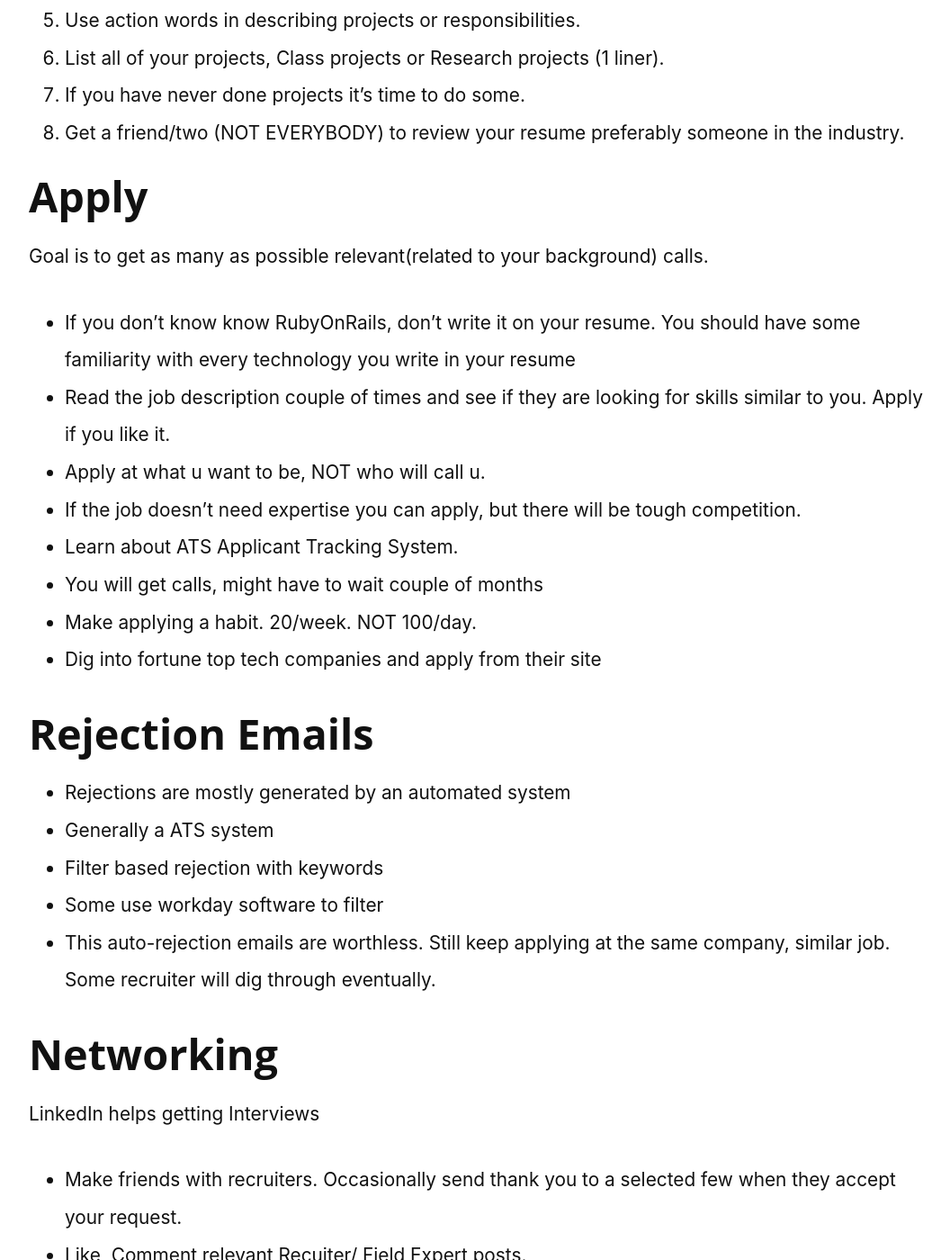
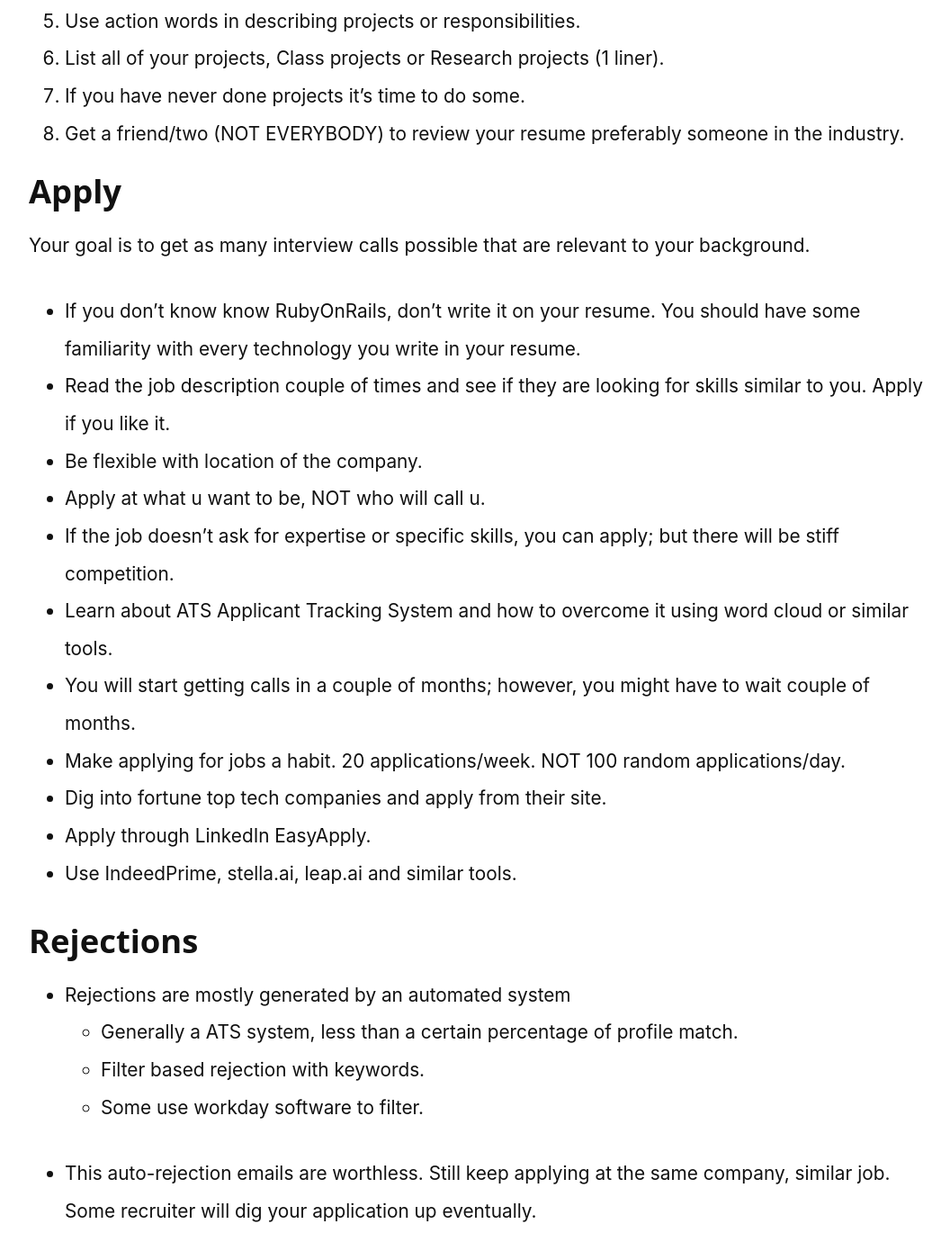
Before and after one commit to summonersRift/summonersrift.github.io, a Jekyll site: the page built from _posts/2018-04-14-landing-dream-job-in-tech.md, in a window 1280 px wide and 1400 px high, scrolled down 730 px. Shown: the whole window at 90% size, without its empty margins (108-1164 px from the left). Built offline with Jekyll 4.4.1, drawn with Linux system fonts in a browser that asks for light colours; nearby versions of some CDN libraries; our own code applies the rules of GitHub Pages for plain Markdown files; some of the changed text lies outside the part shown.

Commit message:
Update 2018-04-14-landing-dream-job-in-tech.md

```diff
--- a/_posts/2018-04-14-landing-dream-job-in-tech.md
+++ b/_posts/2018-04-14-landing-dream-job-in-tech.md
@@ -1,10 +1,10 @@
 ---
 published: true
 ---
-## Landing your dream job
-I have interviewed at almost 10 of the top companies. The interview structure varies greatly by company. For example apple
+I have interviewed at almost 10 of the top tech companies. The interview structure varies greatly by company. For example apple focuses a lot on the programming language internals. Big 4 companies have similar interview structure. The first thing to do is start solving leetcode "TOP INTERVIEW QUESTIONS" from the beginning.
 
-### Resume Phase
+
+### Resume
 You are trying to build the right resume that will get you the interview calls. Best thing is to start with a template from Harvard/MIT/Gayle Laakmann Software engineer resume and go from there.
 
 1. Resume should be 1 page and 1 page only.
@@ -16,69 +16,71 @@
 1. If you have never done projects it’s time to do some.
 1. Get a friend/two (NOT EVERYBODY) to review your resume preferably someone in the industry.
 
-## Apply
-Goal is to get as many as possible relevant(related to your background) calls.
-- If you don’t know know RubyOnRails, don’t write it on your resume. You should have some familiarity with every technology you write in your resume
+### Apply
+Your goal is to get as many interview calls possible that are relevant to your background.
+- If you don’t know know RubyOnRails, don’t write it on your resume. You should have some familiarity with every technology you write in your resume.
 - Read the job description couple of times and see if they are looking for skills similar to you. Apply if you like it.
+- Be flexible with location of the company.
 - Apply at what u want to be, NOT who will call u.
-- If the job doesn’t need expertise you can apply, but there will be tough competition.
-- Learn about ATS Applicant Tracking System.
-- You will get calls, might have to wait couple of months
-- Make applying a habit. 20/week. NOT 100/day.
-- Dig into fortune top tech companies and apply from their site
+- If the job doesn’t ask for expertise or specific skills, you can apply; but there will be stiff competition.
+- Learn about ATS Applicant Tracking System and how to overcome it using word cloud or similar tools.
+- You will start getting calls in a couple of months; however, you might have to wait couple of months.
+- Make applying for jobs a habit. 20 applications/week. NOT 100 random applications/day.
+- Dig into fortune top tech companies and apply from their site.
+- Apply through LinkedIn EasyApply.
+- Use IndeedPrime, stella.ai, leap.ai and similar tools.
 
-## Rejection Emails
+### Rejections
 - Rejections are mostly generated by an automated system
- - Generally a ATS system
- - Filter based rejection with keywords
-  - Some use workday software to filter
-- This auto-rejection emails are worthless. Still keep applying at the same company, similar job. Some recruiter will dig through eventually.
+  - Generally a ATS system, less than a certain percentage of profile match.
+  - Filter based rejection with keywords.
+  - Some use workday software to filter.
+- This auto-rejection emails are worthless. Still keep applying at the same company, similar job. Some recruiter will dig your application up eventually.
 
 
-## Networking
-LinkedIn helps getting Interviews
+### Networking
+LinkedIn helps a great deal in getting interviews.
+- Update your entire profile. See how big guys write their profile. Describe every project. Lookup a HP/director.
 - Make friends with recruiters. Occasionally send thank you to a selected few when they accept your request.
 - Like, Comment relevant Recuiter/ Field Expert posts.
 - Post/Share interesting things several times a week.
-- Update your entire profile. See how big guys write their profile. Describe every project. Lookup a HP/director.
 - Reach out to recruiters.
-- Introduce yourself
-- Write something personal, say i see what you are posting and love what you are doing
-- Find a job at their company, mention it
-- They get so many msgs they don’t wanna do the matchmaking.
-- Occasionally ask questions about their process
-- They will help you out.
+  - Introduce yourself
+  - Write something personal, say i see what you are posting and love what you are doing
+  - Find a job at their company, mention it
+  - They get so many msgs they don’t wanna do the matchmaking.
+  - Occasionally ask questions about their process
+  - They will help you out.
 
-## Phone Interview
+### Phone Interview
 - Structure of the Phone Interview
- - Few minutes about the job and the company
- - Solve a programming on hackerrank/ googledocs/ codepair
- - You can ask questions
-
+  - Few minutes about the job and the company
+  - Solve a programming on hackerrank/ googledocs/ codepair
+  - You can ask questions
 - Take notes during interview
-- Talk about your solution, the interviewer will ask questions, change the assumptions
+- Talk about your solution, the interviewer will ask questions, change the assumptions.
 - Talk about edge cases
 - Know the time complexity
-- Cant solve it? Think of a brute-force solution
- - How can you eliminate /reduce total execution?
+- Can't solve it? Think of a brute-force solution.
+  - How can you eliminate /reduce total execution?
 
 **Practice demo interview with peers on Pramp or similar sites.
 Your programming practice, Leetcode, data structures will come handy now.**
 
-### Failed phone interview?
-Maybe you didn’t quite solve the problem or the solution is not optimal. So the interviewer decided you need more time, MORE PRACTICE. Next-
+#### Failed phone interview?
+So, you failed a phone interview. Maybe you didn’t quite solve the problem or the solution is not optimal. So the interviewer decided you need more time, MORE PRACTICE. Next-
 - Learn optimal solution to a problem.
- - No shame in it, that guy also studied the same.
- - They didn’t invent KMP or Shortest path algorithm
-- Think of alternative ways to solve a problem
-- Think if the constraints are altered
+  - There is no shame in learning, that guy also studied.
+  - They didn’t invent KMP or Shortest path algorithm
+- Think of **alternative** ways to solve a problem
+- Think, what if the constraints are altered.
 - Learn to code in white-board, no-IDE environment
 - Use pen-paper (not a pencil) to sketch.
-- No time to erase.
+  - No time to erase.
 
-## Dealing with Failure
+#### Dealing with Failure
 <pre>
-             it makes you stronger. ”
+                    it makes you stronger. ”
 “If something doesn’t break you,
 </pre>
 
@@ -90,7 +92,7 @@
 - Learn OPTIMAL solution to similar problems.
 - Try NOT to make the same mistake again.
 
-## Prepare
+### Prepare
 - Make a plan to go through the essential DS, Algo
 - https://www.geeksforgeeks.org/top-algorithms-and-data-structures-for-competitive-programming/
 - Solve Leetcode TOP INTERVIEW QUESTIONS(140 approx.), Do Easy, Medium, before anything else.
@@ -99,7 +101,7 @@
 1. Anagram/ Palindrome, from linked list or string.
 1. String search, KMP Search and Boyer-Moore Search
 1. Reverse an array without affecting special characters
-1.  All Possible Palindromic Partitions
+1. All Possible Palindromic Partitions
 1. Count triplets with sum smaller than a given value
 1. Convert array into Zig-Zag fashion
 1. Generate all possible sorted arrays from alternate elements of two given sorted arrays
@@ -122,43 +124,46 @@
   1. Merge two sorted Linked List.
 
 #### Tree / Binary Search Tree
-1. BFS, DFS recursively
-1. BFS DFS iteratively
-1. Find Minimum Depth of a Binary Tree
-1. Maximum Path Sum in a Binary Tree
+- Tree Traversal
+  1. BFS, DFS recursively
+  1. BFS, DFS iteratively
+  1. Inorder,Preorder, Post-order traversal.
+- DFS Applications
+  1. Check whether a binary tree is a full binary tree or not
+  1. Lowest Common Ancestor in a Binary Search Tree
+  1. Find Minimum Depth of a Binary Tree.
+  1. Maximum Path Sum in a Binary Tree
+1. Addition, deletion of nodes in BST.
 1. Check if a given array can represent Preorder Traversal of Binary Search Tree
-1. Check whether a binary tree is a full binary tree or not
 1. Bottom View Binary Tree
 1. Print Nodes in Top View of Binary Tree
 1. Remove nodes on root to leaf paths of length < K
-1. Lowest Common Ancestor in a Binary Search Tree
 1. Check if a binary tree is subtree of another binary tree
 1. Reverse alternate levels of a perfect binary tree
 
-## Sorting And Searching
-1. Binary Search
-1. Search an element in a sorted and rotated array
-1. Bubble Sort
-1. Insertion Sort
-1. Merge Sort
-1. Heap Sort (Binary Heap)
-1. Quick Sort
-1. Interpolation Search
-1. Find Kth Smallest/Largest Element In Unsorted Array
-1. Given a sorted array and a number x, find the pair in array whose sum is closest to x
+#### Sorting And Searching
+- Searching
+  1. Binary Search
+  1. Search an element in a sorted and rotated array
+- Sorting
+  1. Merge Sort, Heap Sort (Binary Heap), Quick Sort
+  1. Bubble Sort, Insertion Sort
+- More
+  1. Find Kth Smallest/Largest Element In Unsorted Array
+  1. Given a sorted array and a number x, find the pair in array whose sum is closest to x
 
-## Graph
-1. Breadth First Search (BFS) with Queue and recursively
+#### Graph
+- Breadth First Search (BFS) with Queue and recursively
   1. Do Island perimeter, robot movement simulation
-1. Depth First Search (DFS) with Queue and recursively
+- Depth First Search (DFS) with Queue and recursively
   1. To detect cycle in a Graph **Union Find**
-1. Shortest Path from source to all vertices **Dijkstra**
-1. Minimum Spanning tree **Prim** / **Kruskal**
-1. Building graph from a sring or some representation.
+- Shortest Path from source to all vertices **Dijkstra**.
+- Minimum Spanning tree **Prim** / **Kruskal**.
+- Building graph from a set of strings or some kind of representation(say 1--2, 2--3, 2--4 etc.).
 
-## Prepare / Dynamic Programming
-1. Longest Common Subsequence
-1. Longest Increasing Subsequence
+#### Prepare / Dynamic Programming
+1. Longest Common Subsequence LCS
+1. Longest Increasing Subsequence LIS
 1. Edit Distance
 1. Minimum Partition
 1. Ways to Cover a Distance
@@ -168,14 +173,14 @@
 1. 0-1 Knapsack Problem
 1. Boolean Parenthesization Problem
 
-## Prepare / Number Theory
+#### Prepare / Number Theory
 1. Modular Exponentiation
 1. Modular multiplicative inverse
 1. Primality Test | Set 2 (Fermat Method)
 1. Basic and Extended Euclidean algorithms
 1. Chinese remainder theorem
 
-## Prepare / BIT Manipulation
+#### Prepare / BIT Manipulation
 1. Count total set bits
 1. number occurs once, every other appears twice. Find the number.
 1. Maximum Subarray XOR
@@ -199,14 +204,16 @@
   1. Failure tolerant systems
   1. Partitioning, Replication
   1. Integrate design pattern on small components
-1. Company wise Problem Solving
+- Company wise Problem Solving
   1. Top leetcode problems in last 2 years
-  1. Glassdoor reported problems ordered by date(latest)
+  1. Glassdoor reported problems ordered by date(latest/most recent)
 
-## Failed Onsite??
-- Were they looking for a particular skill set/language?
-  - You don't know it you don't get it. GET OVER IT.
+### Failed Onsite??
+- Were they looking for a particular skill set/language proficiency?
+  - You don't get hired, if you don't know it. GET OVER IT.
 - Keep applying, keep interviewing. Don't give up.
-  - The process itself is a test.
+  - The process itself is the biggest test.
 - Made Mistakes?
   - Go back a couple of slides, Dealing with failures
+
+## Phone-Onsite-Fail-Repeat
```
Also changed, not shown: other parts of _posts/2018-04-14-landing-dream-job-in-tech.md (+2 -2 lines).
